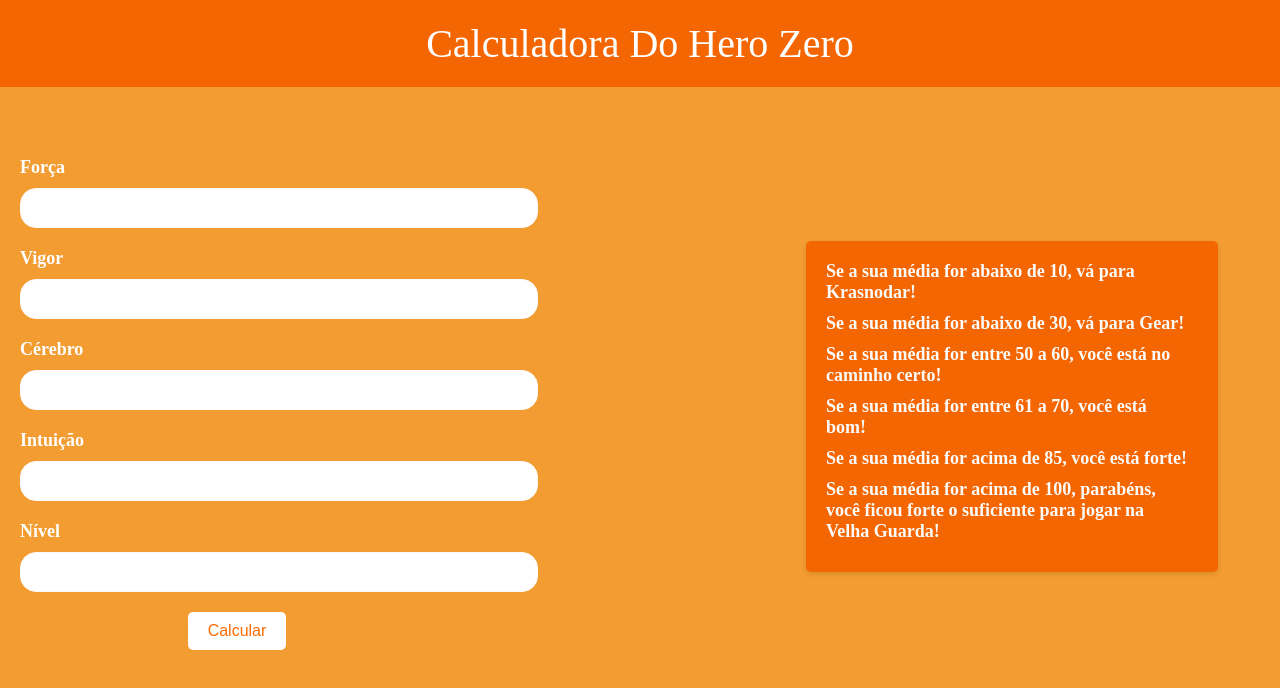
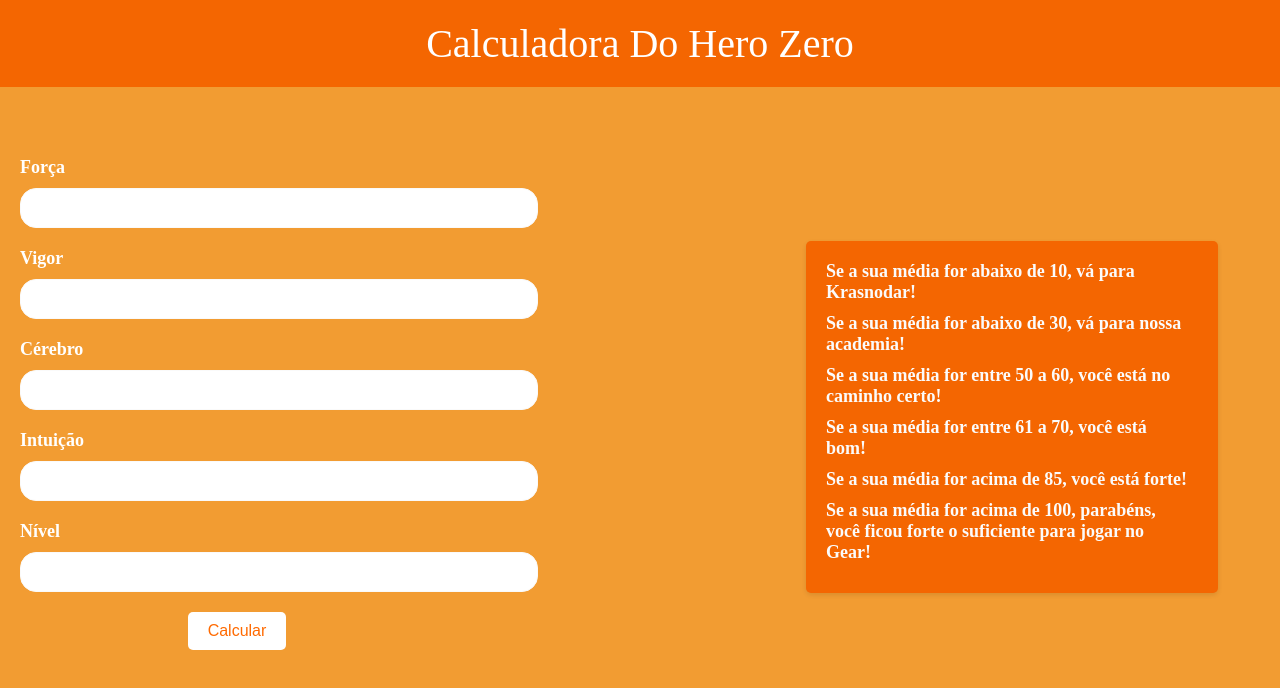
Before and after one commit to briancerqueira/CalculadoraHeroZero, a plain HTML site: page index.html in a window 1280 px wide. Drawn offline with Linux system fonts and the light colour scheme.

Commit message:
Update index.html

```diff
--- a/index.html
+++ b/index.html
@@ -159,11 +159,11 @@
 			<button onclick="calcularMedia()">Calcular</button>
             <div class="card">
                 <div class="line"><span>Se a sua média for abaixo de 10,  vá para Krasnodar!</span> <span id="forca_resultado"></span></div>
-                <div class="line"><span>Se a sua média for abaixo de 30,  vá para Gear!</span> <span id="vigor_resultado"></span></div>
+                <div class="line"><span>Se a sua média for abaixo de 30,  vá para nossa academia!</span> <span id="vigor_resultado"></span></div>
                 <div class="line"><span>Se a sua média for entre 50 a 60, você está no caminho certo!</span> <span id="cerebro_resultado"></span></div>
                 <div class="line"><span>Se a sua média for entre 61 a 70, você está bom!</span> <span id="intuicao_resultado"></span></div>
                 <div class="line"><span>Se a sua média for acima de 85,   você está forte!</span> <span id="nivel_resultado"></span></div>
-                <div class="line"><span>Se a sua média for acima de 100,  parabéns, você ficou forte o suficiente para jogar na Velha Guarda!</span> <span id="media_resultado"></span></div>
+                <div class="line"><span>Se a sua média for acima de 100,  parabéns, você ficou forte o suficiente para jogar no Gear!</span> <span id="media_resultado"></span></div>
               </div>
 			<div class="result" id="resultado"></div>
 
```
